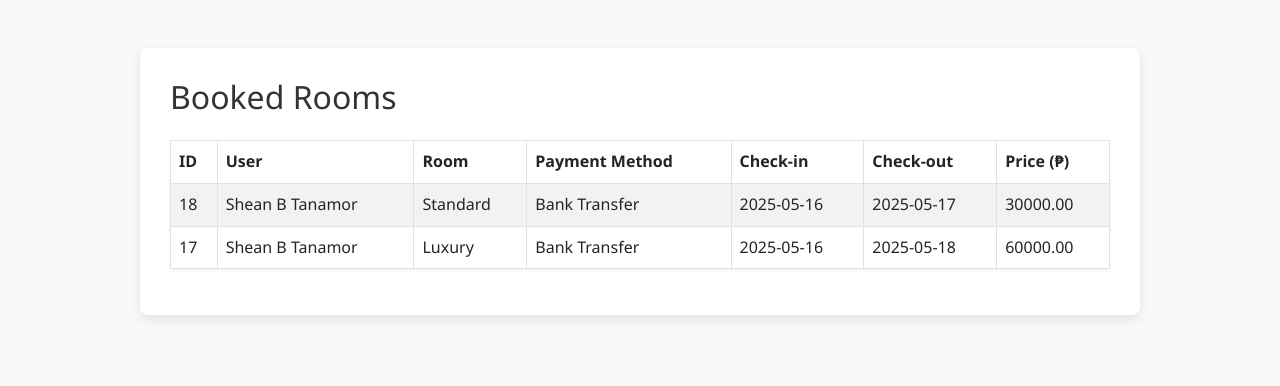
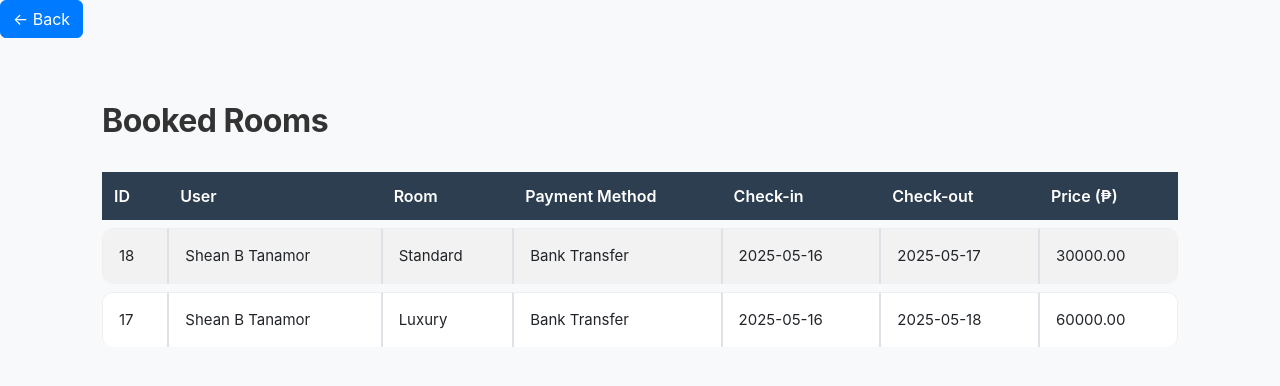
Before and after one commit to Luigi01-ux/hotel_booking, a PHP site: page /admin/booked.php in a window 1280 px wide. Shown: the top 386 px of the page. Run offline with PHP 8.4, Linux system fonts and the light colour scheme; data comes from the database, SQL or seed files in the repository.

Commit message:
first commit

```diff
--- a/admin/booked.php
+++ b/admin/booked.php
@@ -28,8 +28,11 @@ $result = mysqli_query($conn, $query);
 <meta charset="UTF-8">
 <meta name="viewport" content="width=device-width, initial-scale=1.0">
 <title>Booked Rooms</title>
+<a href="index.php" class="btn btn-secondary mb-3" style="background-color: #007bff; border-color: #007bff;">
+    ← Back
+</a>
 <link rel="stylesheet" href="https://cdn.jsdelivr.net/npm/bootstrap@5.3.0/dist/css/bootstrap.min.css">
-<link rel="stylesheet" href="adminc/features.css">
+<link rel="stylesheet" href="adminc/booked.css">
 </head>
 <body class="bg-light">
 
--- a/index.php
+++ b/index.php
@@ -62,7 +62,7 @@ require('config.php');
 
     <!-- check availability form -->
 
-    <div class="container availability-form">
+  <div class="container availability-form">
     <div class="row">
         <div class="col-lg-12 bg-white shadow p-4 rounded">
             <h5 class="mb-4">Check Booking Availability</h5>
```
